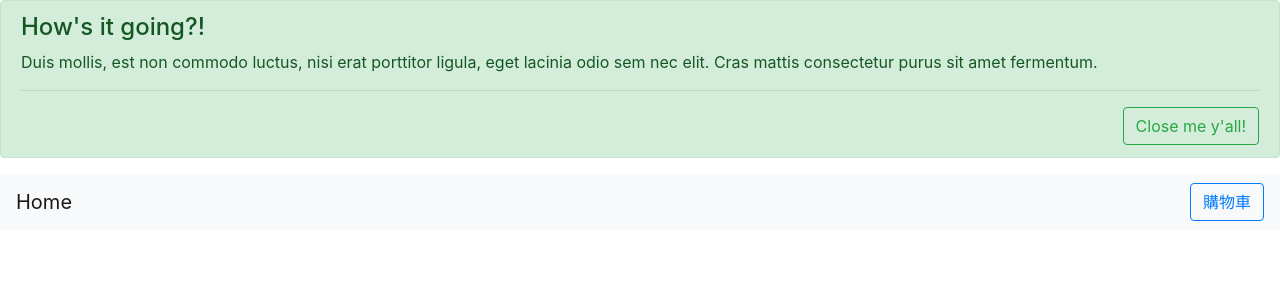
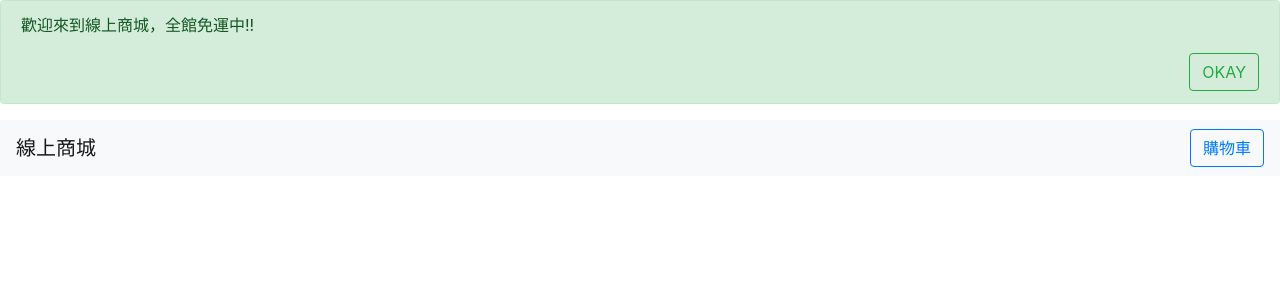
Before and after one commit to LeonPJ/react-cart, a React (Create React App) app: page / in a window 1280 px wide. Shown: the top 300 px of the page. Built offline with nearby package versions, Linux system fonts and the light colour scheme.

Commit message:
components Alter

```diff
--- a/package.json
+++ b/package.json
@@ -11,8 +11,6 @@
     "react-bootstrap": "^1.4.0",
     "react-dom": "^17.0.1",
     "react-scripts": "4.0.0",
-    "semantic-ui-css": "^2.4.1",
-    "semantic-ui-react": "^2.0.1",
     "web-vitals": "^0.2.4"
   },
   "scripts": {
--- a/src/App.js
+++ b/src/App.js
@@ -1,7 +1,5 @@
 import logo from './logo.svg';
 import './App.css';
-//import { Button } from 'semantic-ui-react';
-//import 'semantic-ui-css/semantic.min.css';
 import React, { useState } from 'react';
 import {
   Button,
@@ -17,13 +15,15 @@ import {
   Link
  } from 'react-bootstrap';
 import 'bootstrap/dist/css/bootstrap.min.css';
+import Alter from './components/alter';
+
 function App() {
   return (
     <Container fluid="true">
-      <AlertDismissible/>
+      <Alter />
       <>
         <Navbar bg="light" variant="light">
-          <Navbar.Brand href="#home">Home</Navbar.Brand>
+          <Navbar.Brand href="#home">線上商城</Navbar.Brand>
           <Nav className="mr-auto"></Nav>
           <Form inline>
             <Button variant="outline-primary">購物車</Button>
@@ -34,27 +34,4 @@ function App() {
   );
 }
 
-function AlertDismissible() {
-  const [show, setShow] = useState(true);
-
-  return (
-    <>
-      <Alert show={show} variant="success">
-        <Alert.Heading>How's it going?!</Alert.Heading>
-        <p>
-          Duis mollis, est non commodo luctus, nisi erat porttitor ligula, eget
-          lacinia odio sem nec elit. Cras mattis consectetur purus sit amet
-          fermentum.
-        </p>
-        <hr />
-        <div className="d-flex justify-content-end">
-          <Button onClick={() => setShow(false)} variant="outline-success">
-            Close me y'all!
-          </Button>
-        </div>
-      </Alert>
-    </>
-  );
-}
-
 export default App;
--- /dev/null
+++ b/src/components/alter.js
@@ -0,0 +1,23 @@
+import React, { useState } from 'react';
+import { Button, Alert } from 'react-bootstrap';
+import 'bootstrap/dist/css/bootstrap.min.css';
+
+const Alter = () => {
+    const [show, setShow] = useState(true);
+    return (
+      <>
+        <Alert show={show} variant="success">
+          <p>
+            歡迎來到線上商城，全館免運中!!
+          </p>
+          <div className="d-flex justify-content-end">
+            <Button onClick={() => setShow(false)} variant="outline-success">
+              OKAY
+            </Button>
+          </div>
+        </Alert>
+      </>
+    );
+};
+
+export default Alter;
```
Also changed, not shown: 1 other file (tests, documents, lock files or other folders).
